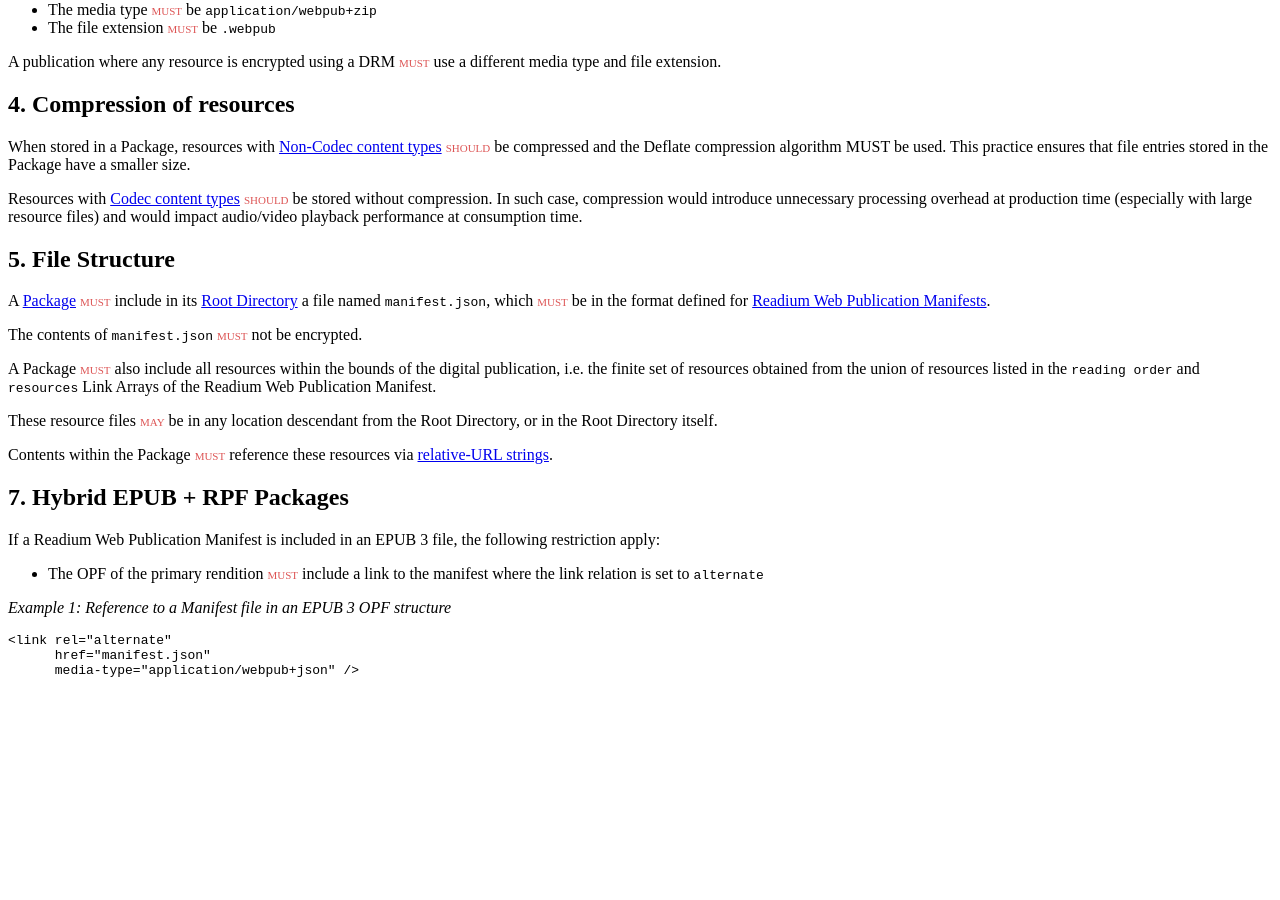
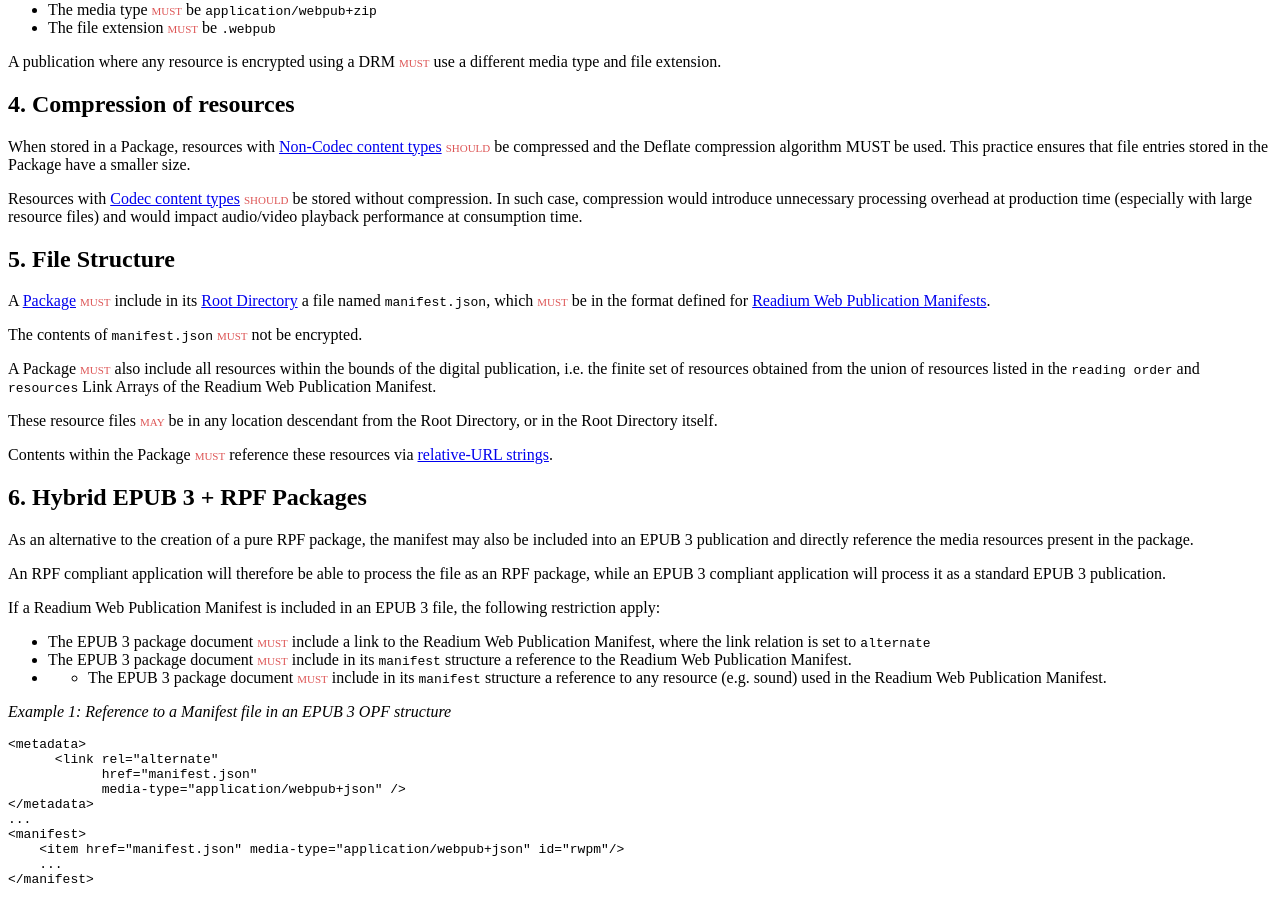
Before and after one commit to readium/webpub-manifest, a Jekyll site: the page built from packaging.md, in a window 1280 px wide and 900 px high, scrolled down 987 px. Built offline with Jekyll 4.4.1, drawn with Linux system fonts in a browser that asks for light colours; our own code applies the rules of GitHub Pages for plain Markdown files; comment, search, counter and statistics services are not loaded; before the commit the page ends 1678 px from its top, so only the background shows below that.

Commit message:
Multiple enhancements in the wording.

````diff
--- a/packaging.md
+++ b/packaging.md
@@ -62,17 +62,30 @@
 Contents within the Package <strong class="rfc">must</strong> reference these resources via [relative-URL strings](https://url.spec.whatwg.org/#relative-url-string).
 
 
-## 7. Hybrid EPUB + RPF Packages
+## 6. Hybrid EPUB 3 + RPF Packages
+
+As an alternative to the creation of a pure RPF package, the manifest may also be included into an EPUB 3 publication and directly reference the media resources present in the package.
+
+An RPF compliant application will therefore be able to process the file as an RPF package, while an EPUB 3 compliant application will process it as a standard EPUB 3 publication.
 
 If a Readium Web Publication Manifest is included in an EPUB 3 file, the following restriction apply:
 
-- The OPF of the primary rendition <strong class="rfc">must</strong> include a link to the manifest where the link relation is set to `alternate`
+- The EPUB 3 package document <strong class="rfc">must</strong> include a link to the Readium Web Publication Manifest, where the link relation is set to `alternate`
+- The EPUB 3 package document <strong class="rfc">must</strong> include in its `manifest` structure a reference to the Readium Web Publication Manifest.
+- - The EPUB 3 package document <strong class="rfc">must</strong> include in its `manifest` structure a reference to any resource (e.g. sound) used in the Readium Web Publication Manifest.
 
 
 *Example 1: Reference to a Manifest file in an EPUB 3 OPF structure*
 
 ```xml
-<link rel="alternate"
-      href="manifest.json"
-      media-type="application/webpub+json" />
+<metadata>
+      <link rel="alternate"
+            href="manifest.json"
+            media-type="application/webpub+json" />
+</metadata>
+...
+<manifest>
+    <item href="manifest.json" media-type="application/webpub+json" id="rwpm"/>
+    ...
+</manifest>
 ```
````
Also changed, not shown: README.md (+3 -5 lines), profiles/audiobook.md (+3 -3 lines), profiles/divina.md (+4 -5 lines).
